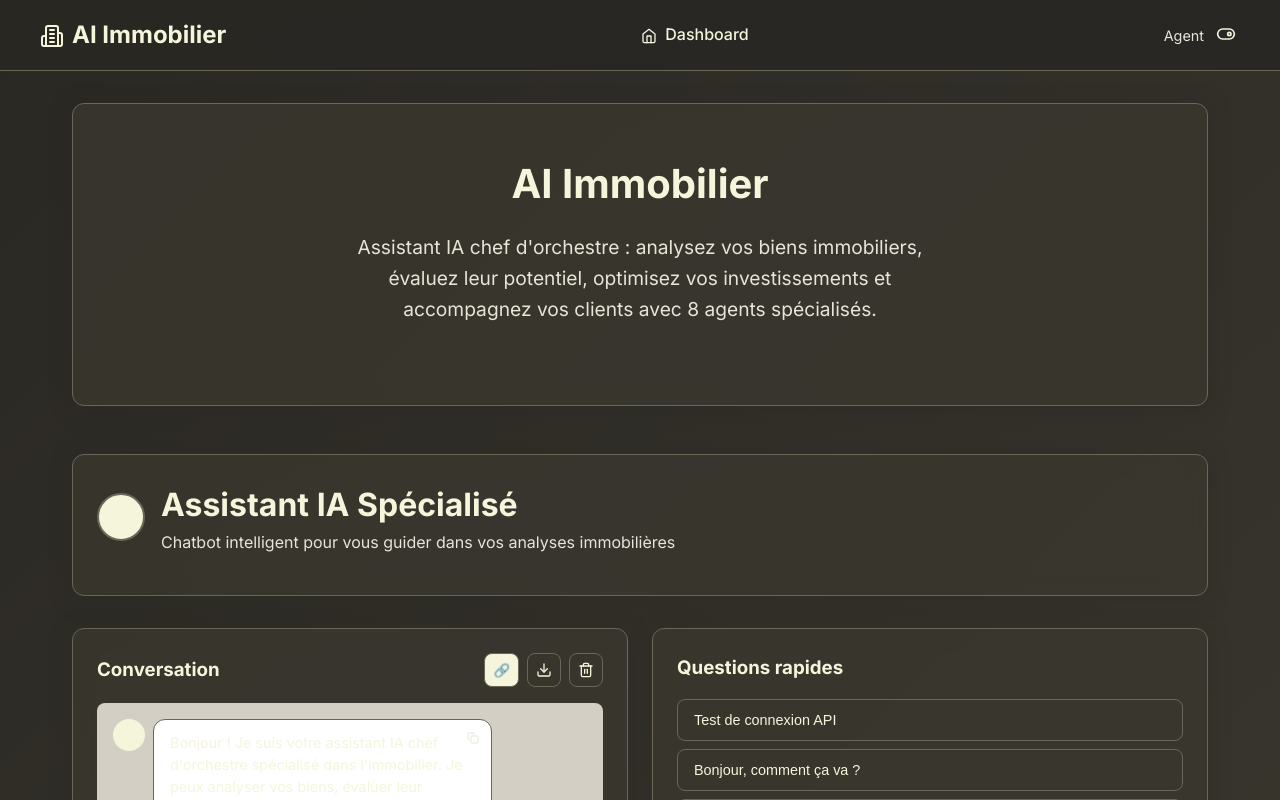
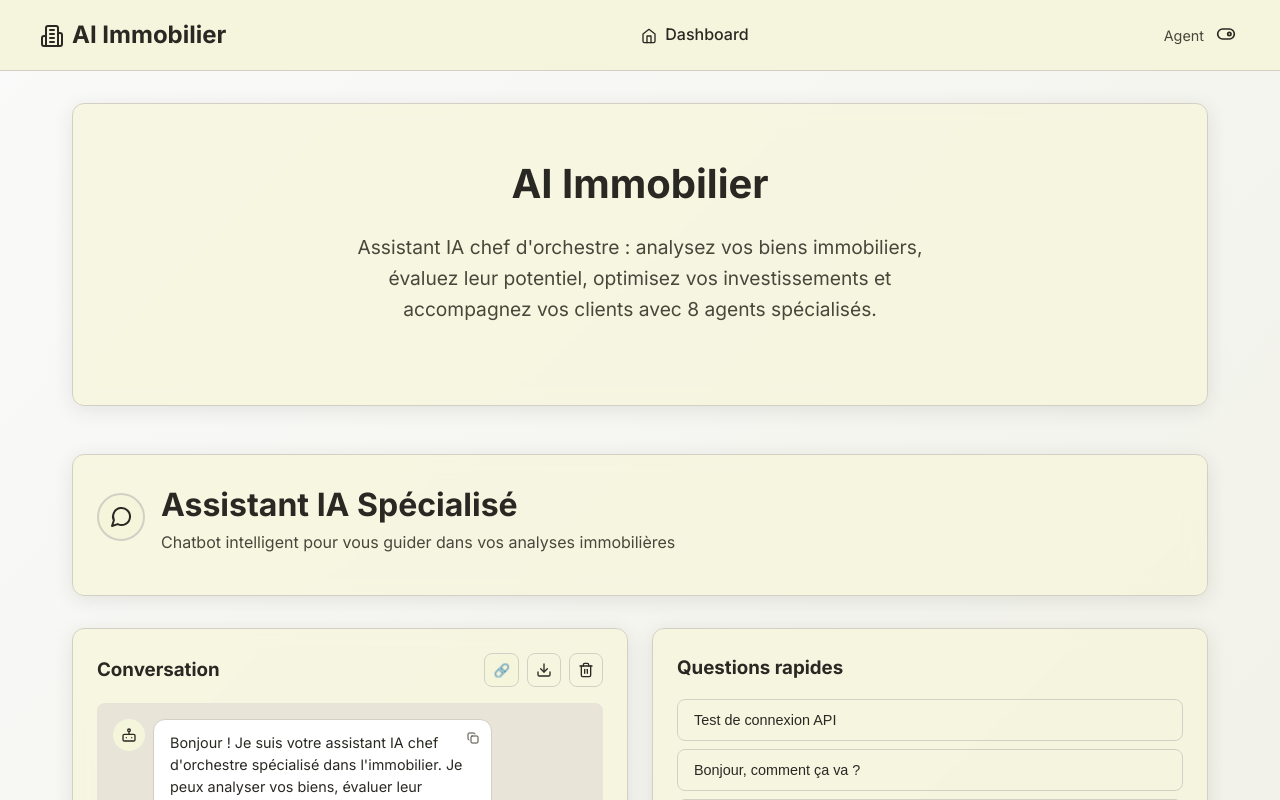
Before and after one commit to valleg12/AImobbilier, a React (Create React App) app in the folder react-immobilier-app/: page / in a window 1280 px wide. Shown: the top 800 px of the page. Built offline with nearby package versions, Linux system fonts and the light colour scheme; the HTML template or start-up script is replaced by a standard one.

Commit message:
Revert to original écru color palette

```diff
--- a/react-immobilier-app/src/index.css
+++ b/react-immobilier-app/src/index.css
@@ -7,28 +7,28 @@
 
 body {
   font-family: 'Inter', -apple-system, BlinkMacSystemFont, 'Segoe UI', 'Roboto', sans-serif;
-  background-color: var(--background-dark);
-  color: var(--text-light);
+  background-color: var(--background-light);
+  color: var(--text-dark);
   line-height: 1.6;
   -webkit-font-smoothing: antialiased;
   -moz-osx-font-smoothing: grayscale;
 }
 
-/* Variables CSS pour la palette écru foncée */
+/* Variables CSS pour la palette écru de base */
 :root {
   --primary-ecru: #f5f5dc;
-  --secondary-ecru: #e8e4d8;
-  --accent-ecru: #d4cfc4;
-  --background-dark: #2a2823;
-  --background-medium: #3a372f;
-  --background-light: #4a463b;
-  --text-light: #f5f5dc;
-  --text-medium: #e8e4d8;
-  --text-muted: #d4cfc4;
-  --border-ecru: #6b6658;
-  --shadow-ecru: rgba(42, 40, 35, 0.5);
-  --gradient-ecru: linear-gradient(135deg, #2a2823 0%, #3a372f 100%);
-  --hover-ecru: #4a463b;
+  --secondary-ecru: #f0f0e6;
+  --accent-ecru: #e8e4d8;
+  --background-light: #fafafa;
+  --background-medium: #f5f5f0;
+  --background-dark: #f0f0e6;
+  --text-dark: #2a2823;
+  --text-medium: #4a463b;
+  --text-muted: #6b6658;
+  --border-ecru: #d4cfc4;
+  --shadow-ecru: rgba(42, 40, 35, 0.1);
+  --gradient-ecru: linear-gradient(135deg, #fafafa 0%, #f0f0e6 100%);
+  --hover-ecru: #e8e4d8;
 }
 
 @keyframes blink {
@@ -44,7 +44,7 @@ body {
 
 /* Navigation */
 .navbar {
-  background: rgba(42, 40, 35, 0.95);
+  background: rgba(245, 245, 220, 0.95);
   backdrop-filter: blur(10px);
   border-bottom: 1px solid var(--border-ecru);
   padding: 1rem 2rem;
@@ -64,7 +64,7 @@ body {
 .logo {
   font-size: 1.5rem;
   font-weight: 700;
-  color: var(--text-light);
+  color: var(--text-dark);
   text-decoration: none;
 }
 
@@ -83,7 +83,7 @@ body {
 
 .nav-links a:hover,
 .nav-links a.active {
-  color: var(--text-light);
+  color: var(--text-dark);
 }
 
 /* Contenu principal */
@@ -95,7 +95,7 @@ body {
 
 /* Cartes et composants */
 .card {
-  background: rgba(58, 55, 47, 0.8);
+  background: rgba(245, 245, 220, 0.8);
   border: 1px solid var(--border-ecru);
   border-radius: 12px;
   padding: 1.5rem;
```
